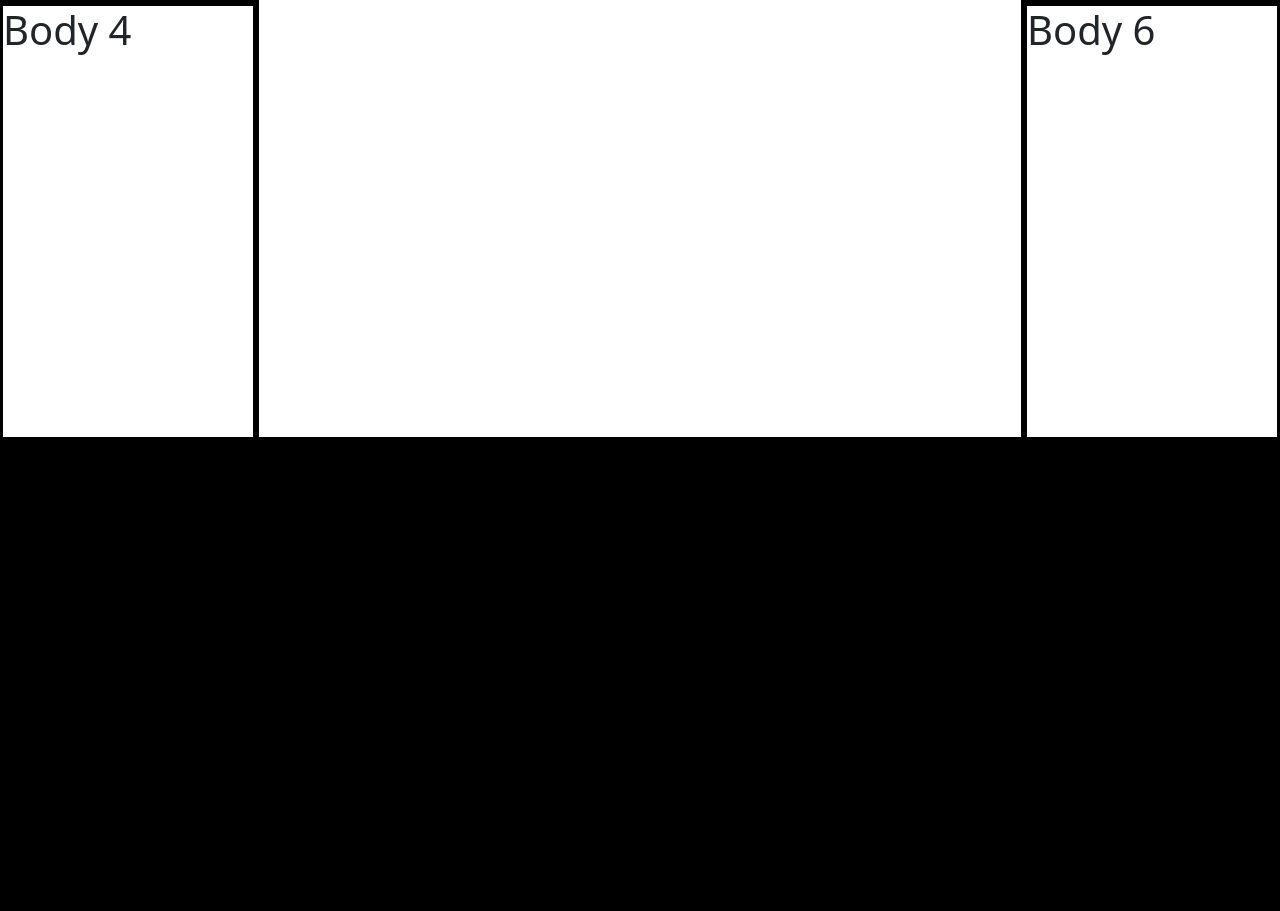
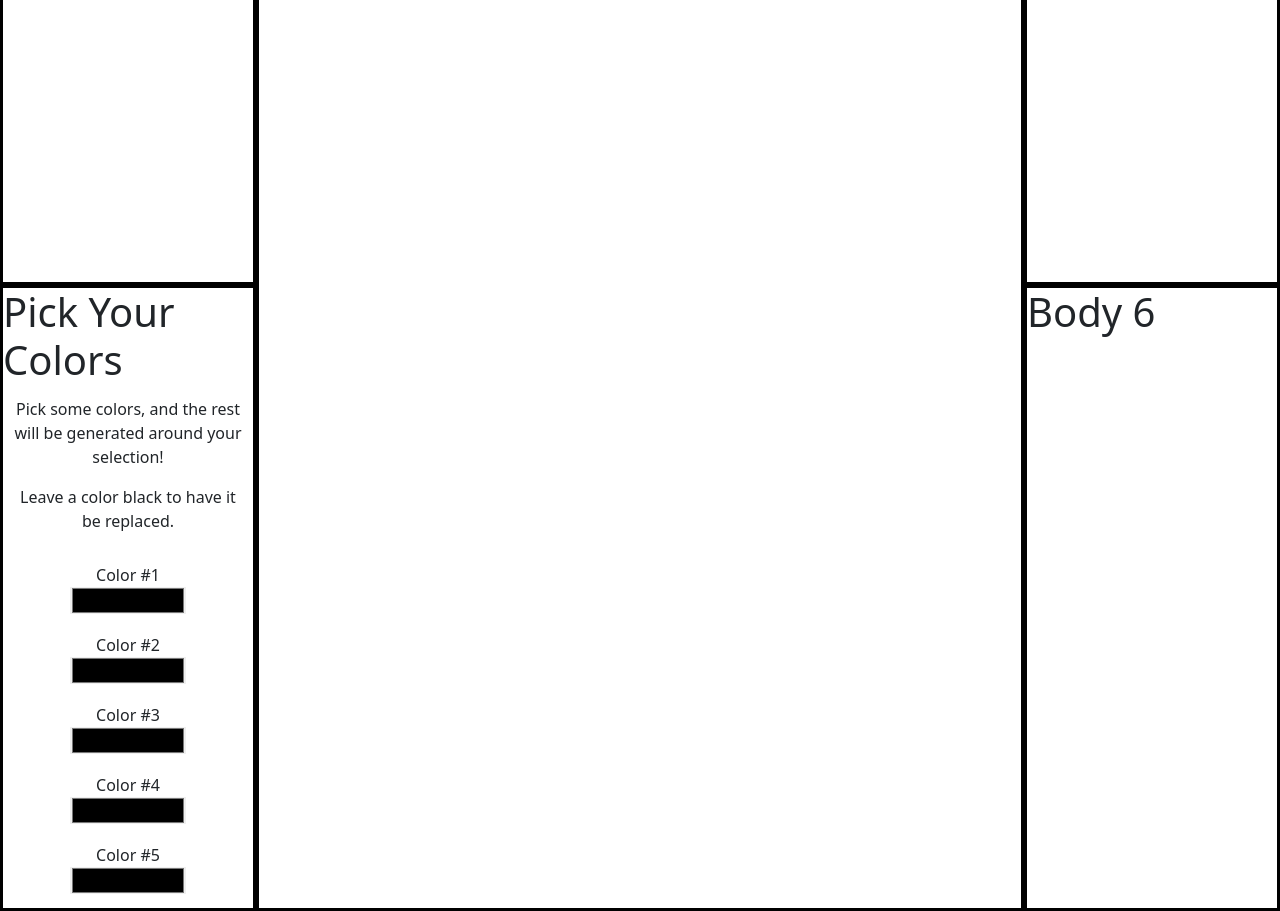
Before and after one commit to igl-myrick/5-26-team-project, a website built with webpack: page src/index.html in a window 1280 px wide. Shown: the part 654-1565 px from the top of the page. Before the commit the page ends 1094 px from the top, so only its background shows below. Built offline with nearby package versions, Linux system fonts and the light colour scheme; a web font is replaced by a local one.

Commit message:
add color picker div

```diff
--- a/src/css/styles.css
+++ b/src/css/styles.css
@@ -173,6 +173,11 @@
   display: none;
 }
 
+.color-input {
+  border: none;
+  width: 50%;
+}
+
 /* ==== Broad Element Style Changes ==== */
 
 a {
--- a/src/index.html
+++ b/src/index.html
@@ -87,7 +87,33 @@
         </div>
       </div>
       <div class="body4">
-        <h1>Body 4</h1>
+        <h1>Pick Your Colors</h1>
+        <div class="centered">
+          <p>Pick some colors, and the rest will be generated around your selection!</p>
+          <p>Leave a color black to have it be replaced.</p>
+        </div>
+        <form id="color-select">
+          <div class="centered">
+            <label for="color-input-1">Color #1</label><br/>
+            <input type="color" class="color-input" name="color-input-1" id="color-input-1">
+          </div>
+          <div class="centered">
+            <label for="color-input-2">Color #2</label><br/>
+            <input type="color" class="color-input" name="color-input-2" id="color-input-2">
+          </div>
+          <div class="centered">
+            <label for="color-input-3">Color #3</label><br/>
+            <input type="color" class="color-input" name="color-input-3" id="color-input-3">
+          </div>
+          <div class="centered">
+            <label for="color-input-4">Color #4</label><br/>
+            <input type="color" class="color-input" name="color-input-4" id="color-input-4">
+          </div>
+          <div class="centered">
+            <label for="color-input-5">Color #5</label><br/>
+            <input type="color" class="color-input" name="color-input-5" id="color-input-5">
+          </div>
+        </form>
       </div>
       <div class="body5">
         <h1>Body 5</h1>
```
